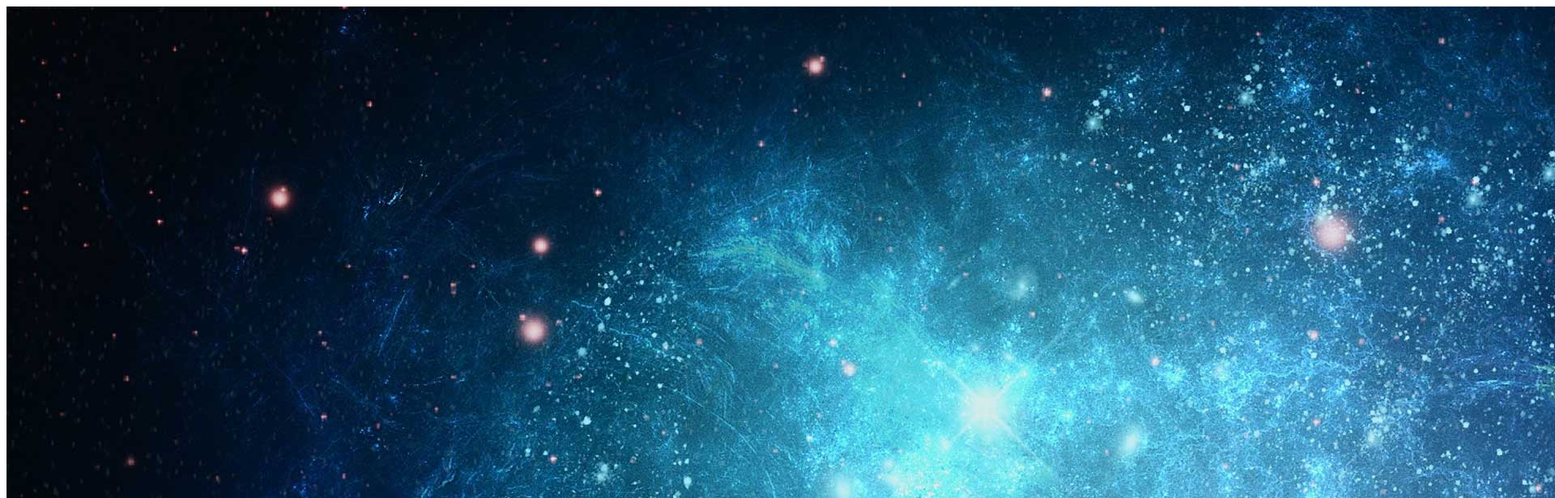
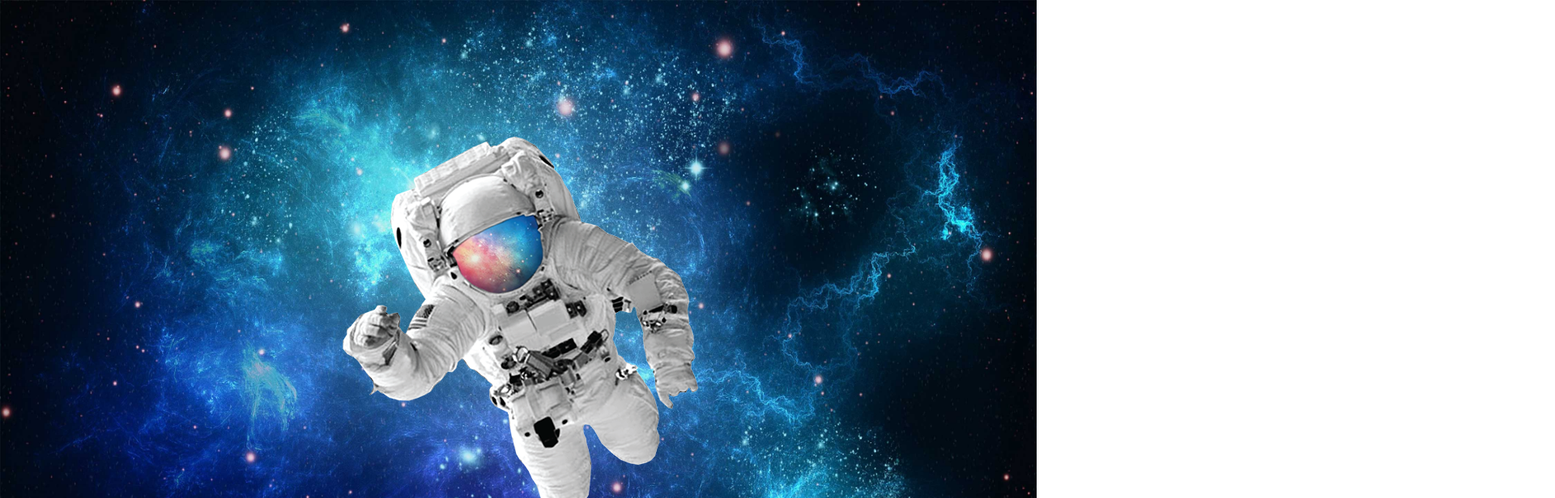
Before and after one commit to jwrdwn/HTML-CSS, a plain HTML site: page Desafios/d011/index.html in a window 1280 px wide. Shown: the top 616 px of the page at 81% size, 1920 px wide, since content can reach past the window. Drawn offline with Linux system fonts and the light colour scheme.

Commit message:
Update style.css

```diff
--- a/Desafios/d011/style.css
+++ b/Desafios/d011/style.css
@@ -1 +1,27 @@
 @charset "UTF-8";
+
+* {
+    margin: 0;
+    padding: 0;
+    box-sizing: border-box;
+}
+
+body {
+    height: 100vh;
+    overflow: hidden;
+}
+
+.fundo {
+    position: relative;
+    top: 0;
+    left: 0;
+    width: 100%;
+    height: 100vh;
+}
+
+.astronauta {
+    position: absolute;
+    top: 50%;
+    left: 50%;
+    transform: translate(-50%, -50%);
+}
```
